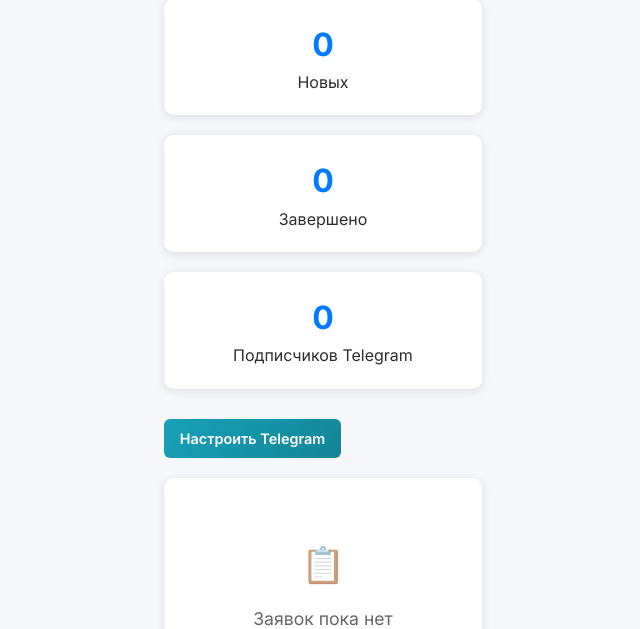
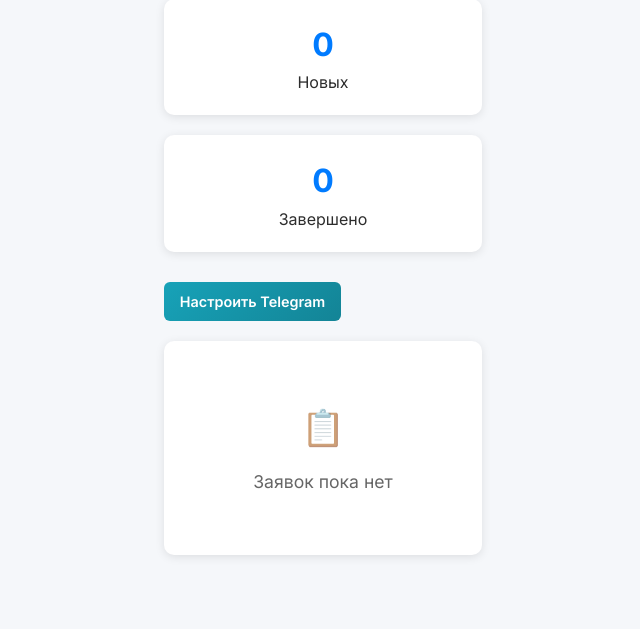
Before and after one commit to Vitalyevich96/flask-app, a Flask app: page /admin in a window 1280 px wide. Shown: the part 343-972 px from the top of the page, without its empty margins (317-957 px from the left). Run offline with Flask 3, Linux system fonts and the light colour scheme; the visitor is signed in with stand-in values (Sample User, id 1).

Commit message:
Update admin.html

```diff
--- a/templates/admin.html
+++ b/templates/admin.html
@@ -288,10 +288,6 @@
         <span class="stat-number">{{ stats.completed }}</span>
         <span>Завершено</span>
     </div>
-    <div class="stat-card">
-        <span class="stat-number" id="telegramSubscribers">0</span>
-        <span>Подписчиков Telegram</span>
-    </div>
 </div>
 
 <div class="admin-controls">
```
